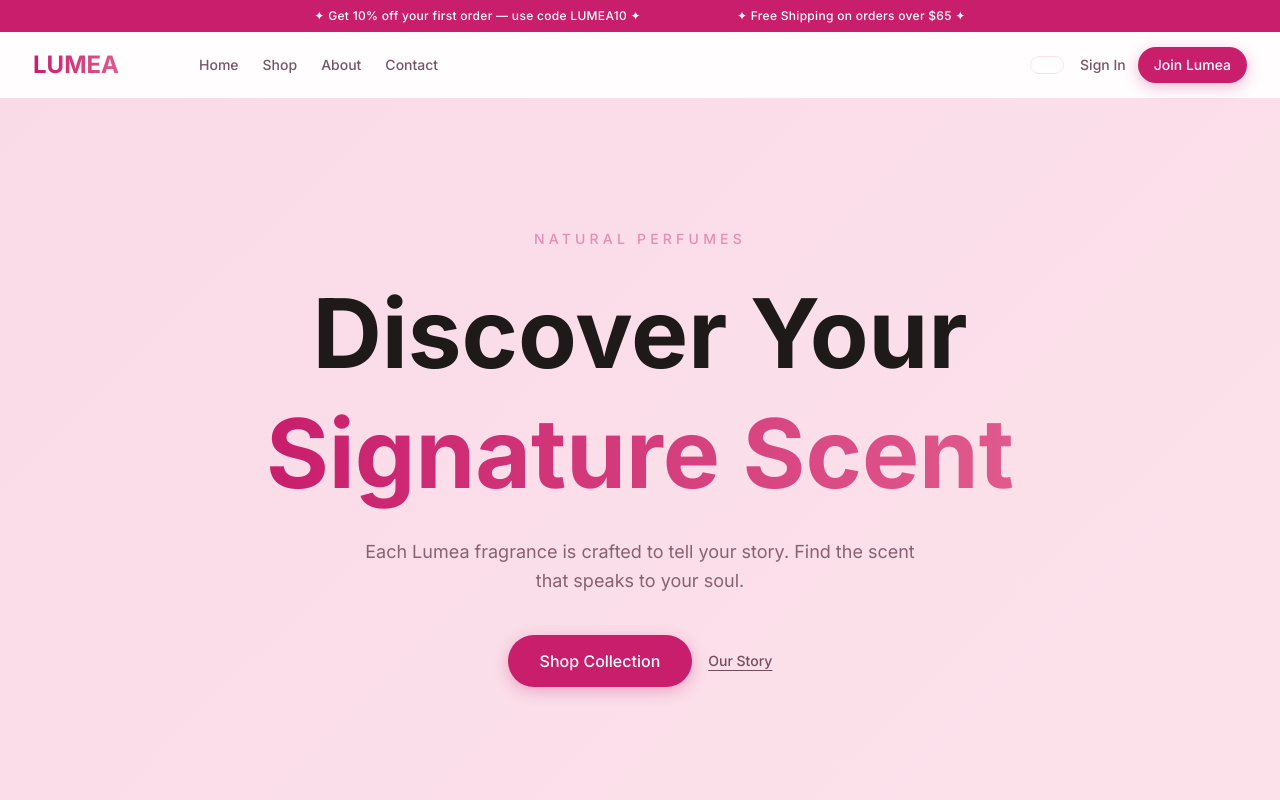
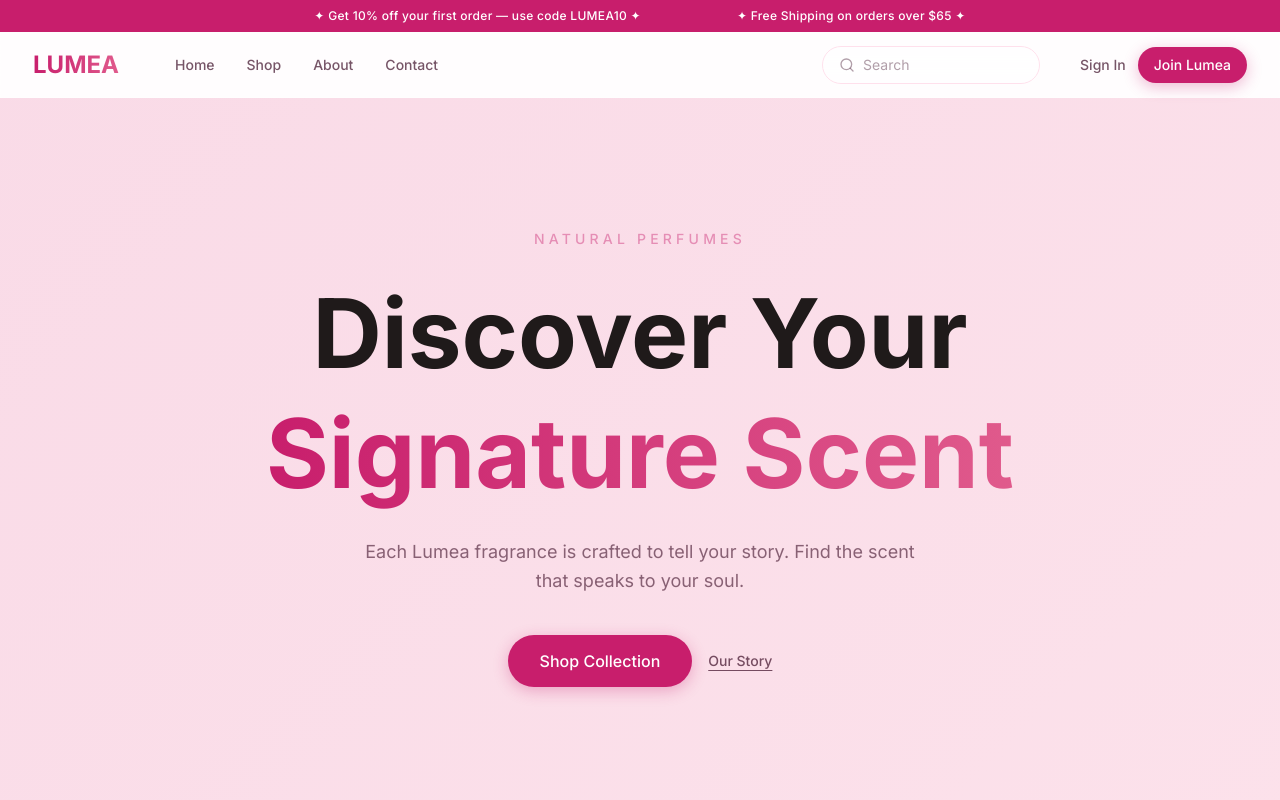
Before and after one commit to jellybeanie97/E-commerce-for-Friend-, a Next.js app: page / in a window 1280 px wide. Shown: the top 800 px of the page. Built offline with nearby package versions, Linux system fonts and the light colour scheme; no server answers; a web font is replaced by a local one.

Commit message:
feature/storefront: navbar finalized with greeting, icons, and search bar

```diff
--- a/components/layout/Navbar.tsx
+++ b/components/layout/Navbar.tsx
@@ -2,7 +2,7 @@
 
 import Link from "next/link"
 import { useSession, signOut } from "next-auth/react"
-import { LogOut, Settings, Heart } from "lucide-react"
+import { LogOut, Search } from "lucide-react"
 import Image from "next/image"
 import { useCart } from "@/lib/real-timeCart"
 
@@ -28,7 +28,7 @@ export default function Navbar()
                 <div className="flex items-center justify-between h-16 gap-8">
 
                     {/* Logo + Nav Tabs grouped together on the left side of the page. */}
-                    <div className="flex items-center gap-20">
+                    <div className="flex items-center gap-14">
                         <Link href="/" className="flex items-center">
                             <span className="text-2xl font-bold lumea-text-gradient font-heading">
                                 LUMEA
@@ -36,7 +36,7 @@ export default function Navbar()
                         </Link>
 
                     {/* Nav Links */}
-                        <div className="hidden md:flex items-center gap-6">
+                        <div className="hidden md:flex items-center gap-8">
                             <Link href="/" className="text-sm font-medium text-foreground/70 hover:text-foreground transition-colors">
                                 Home
                             </Link>
@@ -56,23 +56,28 @@ export default function Navbar()
                     <div className="flex items-center gap-4">
 
                         {/* Search Bar */}
-                        <div className="hidden md:flex items-center gap-2 bg-white/60 border border-lumea-rose-100 rounded-full px-4 py-2">
-                            {/* <Search size={}></Search>  finish this line */}
+                        <div className="hidden md:flex items-center gap-2 bg-white/60 border border-lumea-rose-100 rounded-full px-4 py-2 mr-6">
+                            <Search size={16} className="text-foreground/40" />
+                            <input
+                                type="text"
+                                placeholder="Search "
+                                className="bg-transparent text-sm outline-none w-40 placeholder:text-foreground/40"
+                            />
                         </div>
 
                         {session ? (
-                            <div className="flex items-center gap-3">
+                            <div className="flex items-center gap-4">
                                 {isAdmin && (
                                     <Link
                                         href="/admin"
                                         className="flex items-center gap-1 text-sm font-medium text-lumea-rose-600 hover:text-lumea-rose-700 transition-colors"
                                     >
-                                        <Settings size={16} />
-                                        Admin
+                                        <Image src="/icons/admin-alt.svg" alt="Admin" width={20} height={20} />
                                     </Link>
                                 )}
 
                                 {/* Shopping Cart Icon */}
+                                <div className="flex items-center gap-2">
                                     <Link href="/cart" className="relative">
                                         <Image src="/icons/bags-shopping.svg" alt="Cart" width={24} height={24} />
                                         {cartCount > 0 && (
@@ -82,20 +87,24 @@ export default function Navbar()
                                         )}
                                     </Link>
 
-
+                                    {/* Account */}
+                                    <Link href="/acount">
+                                        <Image src="/icons/user.svg" alt="Account" width={24} height={24} />
+                                    </Link>
 
                                     {/* Wishlist Icon */}
                                     <Link
                                         href="/wishlist" className="relative text-foreground/70 hover:text-lumea-rose-600 transition-colors">
                                         <Image src="/icons/heart.svg" alt="Heart" width={24} height={24} />
                                     </Link>
+                                </div>
 
-                                {/* User Account Profile */}
-                                <Link href="/account" className="text-foreground/70 hover:text-lumea-rose-600 transition-colors">
-                                    <Image src="/icons/admin-alt.svg" alt="Account" width={24} height={24} />
-                                </Link>
+                                    {/* Greeting the LoggedIn User */}
+                                    <span className="text-sm font-medium text-foreground/70">
+                                        Hello, {user?.name?.split(" ")[0]}!
+                                    </span>
+                                </div>
 
-                            </div>
                         ) : (
                             <div className="flex items-center gap-3">
                                 <Link
```
Also changed, not shown: public/icons/user.svg (added). Lines whose indentation alone changed are shown as unchanged.
